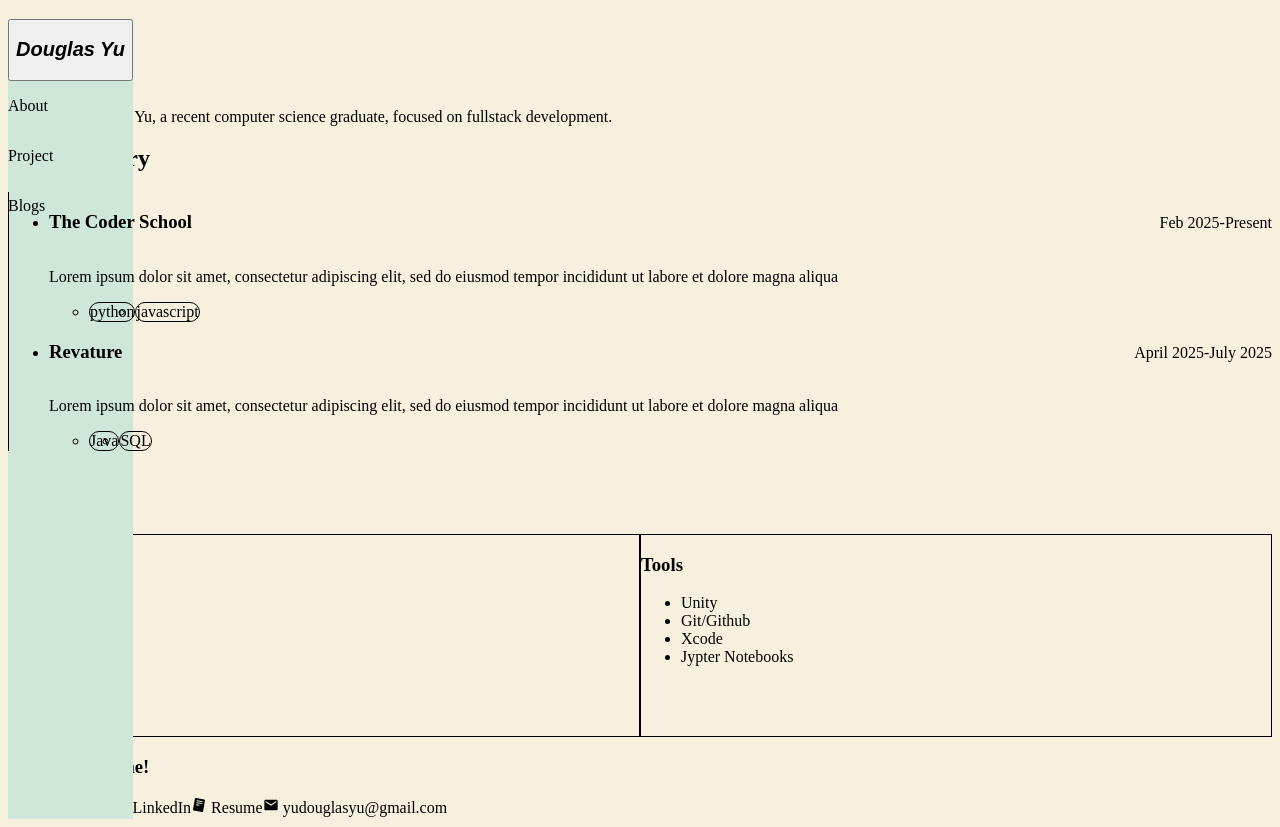
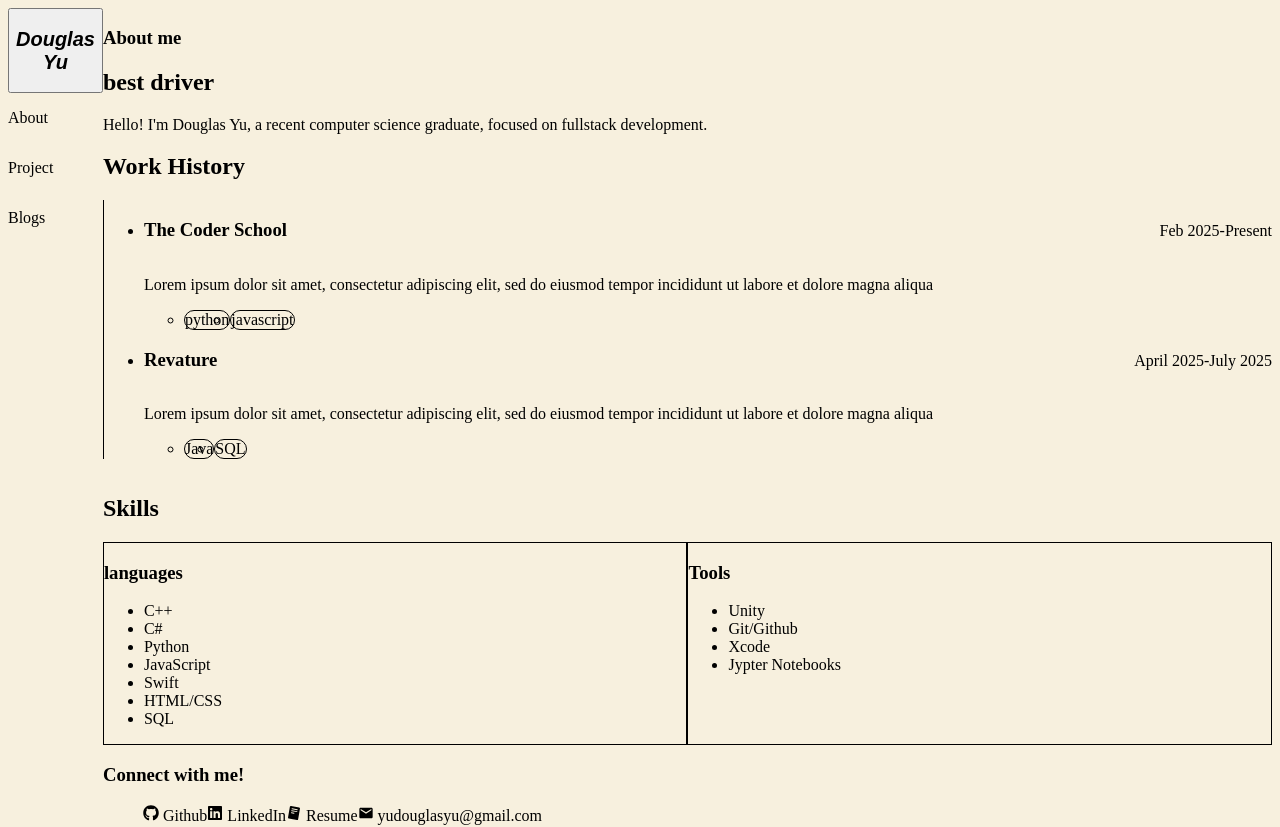
Before and after one commit to Douglasmyu/react-portfolio, a React (Vite) app: page / in a window 1280 px wide. Shown: the top 827 px of the page. Built offline with nearby package versions, Linux system fonts and the light colour scheme.

Commit message:
jose help

```diff
--- a/src/App.jsx
+++ b/src/App.jsx
@@ -10,10 +10,13 @@ import { Routes,Route } from 'react-router-dom';
 
 function App() {
   return (
-    <div id ="nav" className = "bg-[#F7F0DE] min-h-screen">
-      <Nav />
-      <div id ="body" className="flex-1 pl-56" >
-        <main className = " ml-56 p-10 bg-[#F7F0DE] space-y-16">
+    <div id ="nav" className = "min-h-screen flex bg-background">
+      <div className='sidebar'>
+        <Nav />
+      </div>
+
+      <div id ="body" className="fcontent" >
+        <main className = "p-10 space-y-16">
           <section id = "about">
             <About />
           </section>
@@ -22,9 +25,9 @@ function App() {
           </section>
           <section id = "blogs">
             <Blogs />
-            <Routes>
-              <Route path="/Blogs" element={<Blogs />} />
-            </Routes>
+              <Routes>
+                <Route path="/Blogs" element={<Blogs />} />
+              </Routes>
           </section>
 
         <Footer />
--- a/src/components/Nav.jsx
+++ b/src/components/Nav.jsx
@@ -6,21 +6,15 @@ import { FaArrowRightToBracket } from "react-icons/fa6";
 
 function Nav() {
   return (
-    <nav className="
-      fixed top-0 left-0 h-screen w-56
-        bg-[#CFE7D8] shadow-lg
-        flex flex-col items-start
-        py-10 px-6
-    ">
+    <nav className="flex flex-col items-start py-10 px-6">
 
-      <button class="bg-blue-500 transition delay-150 duration-300 ease-in-out hover:-translate-y-1 hover:scale-110 hover:bg-indigo-500">
+      <button class="flex flex-col space-y-4 w-full">
         <Link to="/About">
       {/* import font family */}
           <h1 className="italic">
             Douglas Yu
           </h1>
-
-      </Link>
+        </Link>
       </button>
 
       <div className="flex flex-col space-y-4 w-full">
```
